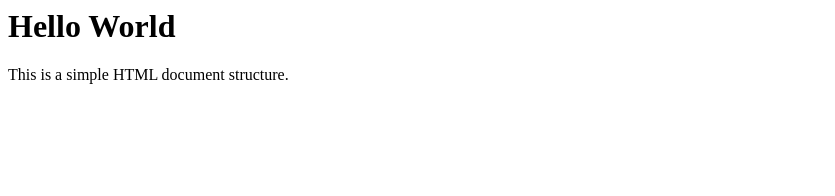
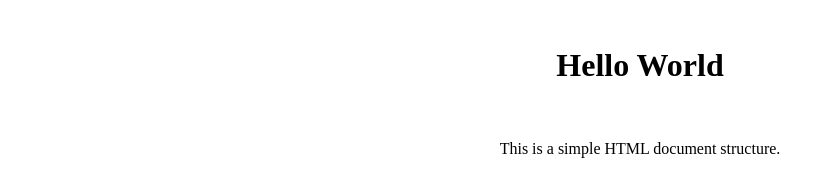
Before and after one commit to Antho-3387/AleaChallenge, a plain HTML site: page index.html in a window 1280 px wide. Shown: the whole page, without its empty margins (0-835 px from the left). Drawn offline with Linux system fonts and the light colour scheme.

Commit message:
2nde push

```diff
--- a/index.html
+++ b/index.html
@@ -7,7 +7,9 @@
     <title>Sample HTML Page</title>
 </head>
 <body>
-    <h1>Hello World</h1>
+    <center>
+    <Br><h1>Hello World</h1><Br>
     <p>This is a simple HTML document structure.</p>
+    </center>
 </body></html>
 </hmt>
```
Also changed, not shown: styles.css (added).
